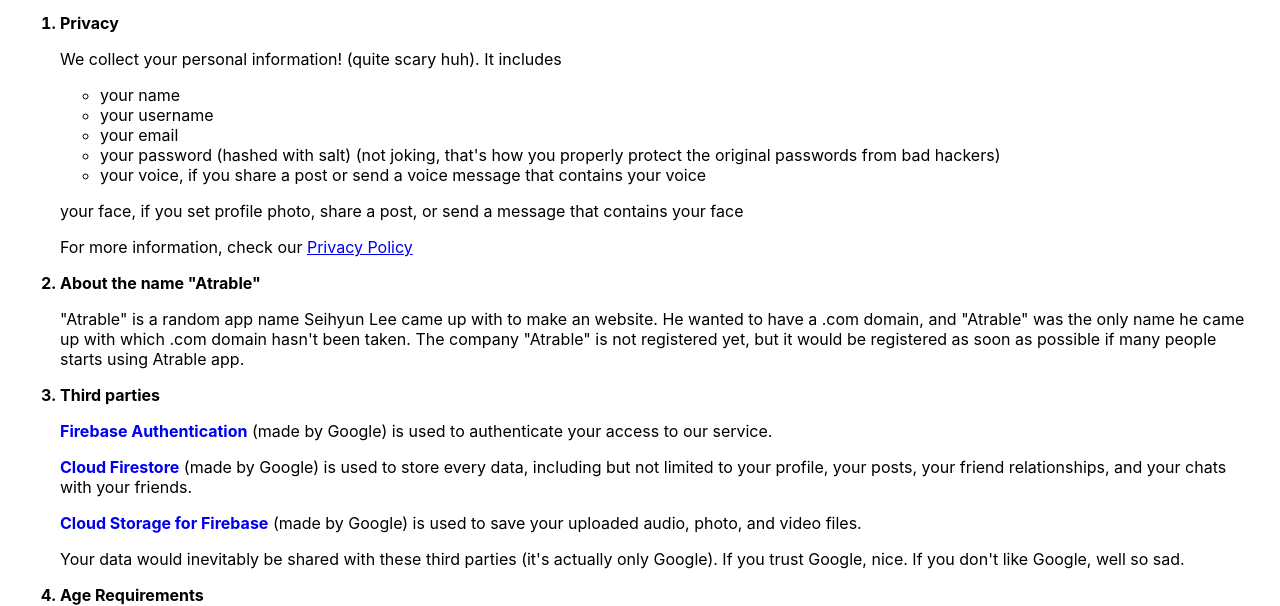
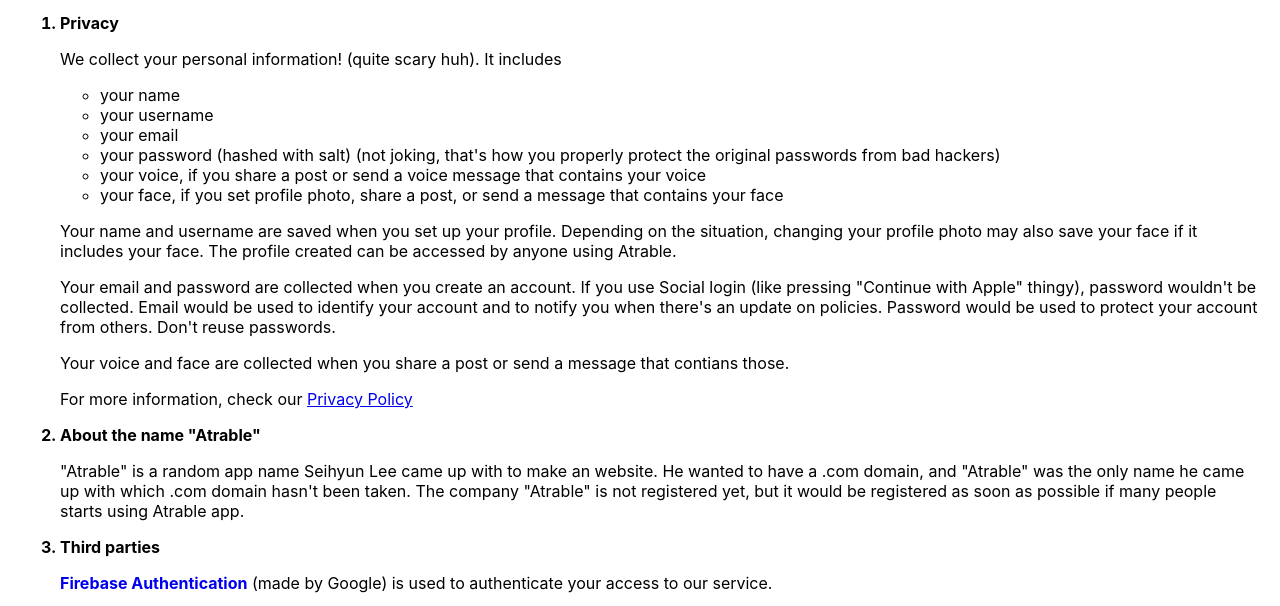
Before and after one commit to Shawn-sudo/atrable-web, a Gatsby site: page /terms_of_use in a window 1280 px wide. Shown: the part 180-786 px from the top of the page. Built offline with nearby package versions, Linux system fonts and the light colour scheme; Gatsby itself is replaced by a stand-in of ours.

Commit message:
Update terms_of_use.tsx

```diff
--- a/src/pages/terms_of_use.tsx
+++ b/src/pages/terms_of_use.tsx
@@ -32,10 +32,28 @@
                 your voice, if you share a post or send a voice message that
                 contains your voice
               </li>
+              <li>
+                your face, if you set profile photo, share a post, or send a
+                message that contains your face
+              </li>
             </ul>
             <dl>
-              your face, if you set profile photo, share a post, or send a
-              message that contains your face
+              Your name and username are saved when you set up your profile.
+              Depending on the situation, changing your profile photo may also
+              save your face if it includes your face. The profile created can
+              be accessed by anyone using Atrable.
+            </dl>
+            <dl>
+              Your email and password are collected when you create an account.
+              If you use Social login (like pressing "Continue with Apple"
+              thingy), password wouldn't be collected. Email would be used to
+              identify your account and to notify you when there's an update on
+              policies. Password would be used to protect your account from
+              others. Don't reuse passwords.
+            </dl>
+            <dl>
+              Your voice and face are collected when you share a post or send a
+              message that contians those.
             </dl>
             <dl>
               For more information, check our{" "}
@@ -129,7 +147,7 @@
             <dl>
               If you're under the age required to manage your own Atrable
               Account, wait until you reach the age! If you cannot wait, you
-              must have your parent or legal guardian's permission to use a
+              must have your parent or legal guardian's permission to use an
               Atrable Account. Have your parent or legal guardian read these
               terms with you. If you're a parent or legal guardian, and you
               allow your child to use Atrable, then these terms apply to you and
```
